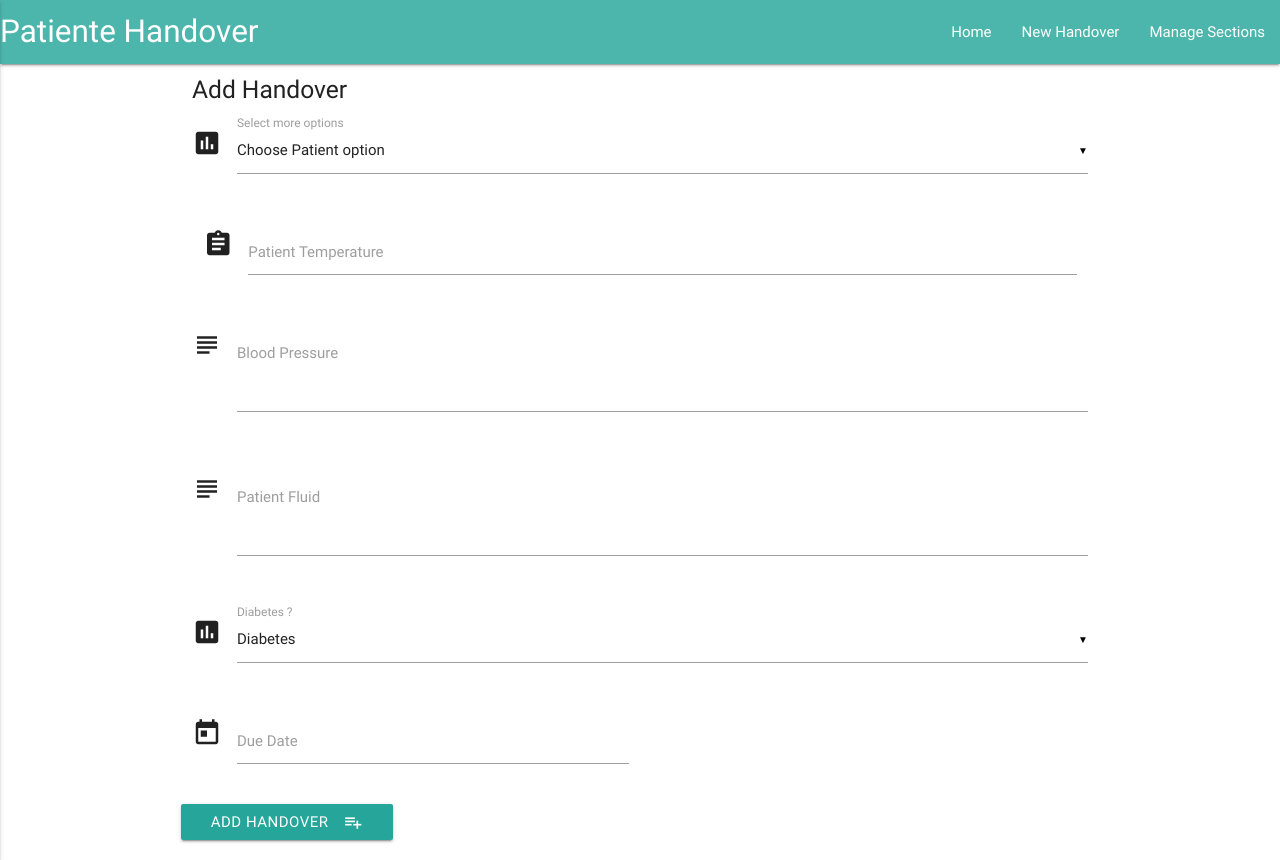
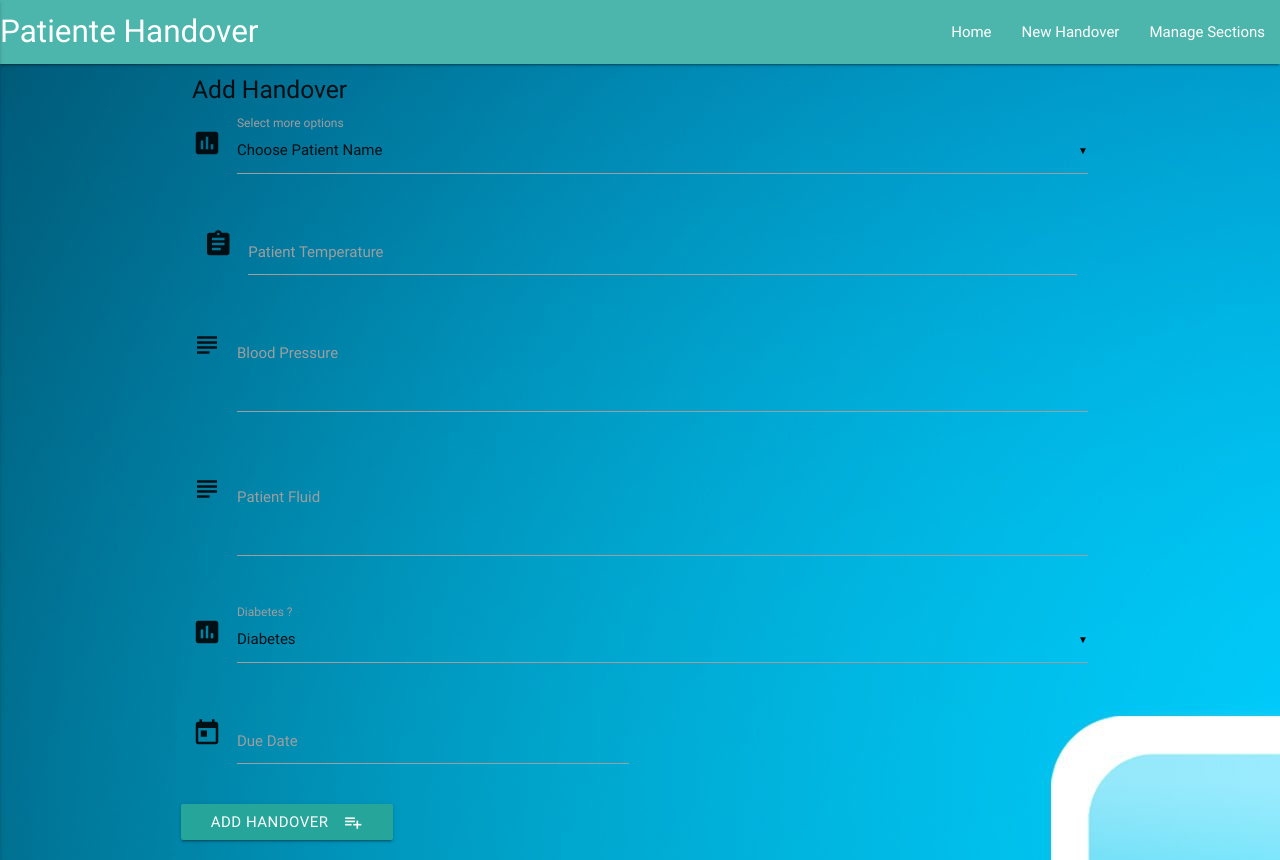
Before and after one commit to jamaral14/data-centric-development-milestone-project-handover, a Flask app: page /get_addhandover in a window 1280 px wide. Run offline with Flask 2, Linux system fonts and the light colour scheme; data that the repository does not hold is empty; some libraries are stand-ins or nearby versions.

Commit message:
no changes

```diff
--- a/app.py
+++ b/app.py
@@ -41,9 +41,8 @@ def update_handover(handover_id):
     handover = mongo.db.handover
     handover.update( {'_id': ObjectId(handover_id)},
     {
-        'title':request.form.get('title'),
-        'first_name':request.form.get('first_name'),
-        'surname': request.form.get('surname'),
+        'name':request.form.get('name'),
+        'temperature':request.form.get('temperature'),
         'dob': request.form.get('dob'),
         'blood_pressure':request.form.get('blood_pressure'),
         'diabetes':request.form.get('diabetes'),
--- a/static/css/style.css
+++ b/static/css/style.css
@@ -15,5 +15,5 @@ nav {
 }
 
 body {
-background-image:
+background-image:url(../static/img/fundo.jpg);
 }
--- a/templates/addhandover.html
+++ b/templates/addhandover.html
@@ -8,7 +8,7 @@
          <div class="input-field col s12">
          <i class="material-icons prefix">poll</i>
     <select id= "sections" name= "select_option">
-      <option value="" disabled selected>Choose Patient option</option>
+      <option value="" disabled selected>Choose Patient Name</option>
       {% for sec in sections %}
       <option value="{{sec.select_option}}">{{sec.select_option}}</option>
       {% endfor %}
@@ -42,8 +42,8 @@
     <i class="material-icons prefix">poll</i>
     <select>
       <option value="" disabled selected>Diabetes</option>
-      <option value="1">YES</option>
-      <option value="2">NO</option>
+      <option value="1">Diabetes -> YES</option>
+      <option value="2">Diabetes -> NO</option>
     </select>
     <label>Diabetes ?</label>
   </div>
--- a/templates/handover.html
+++ b/templates/handover.html
@@ -10,7 +10,7 @@
               <img src="static/img/PatientCode.jpeg">
             </div>
             <div class="card-content">
-              <p><strong>{{handover.title}}   {{handover.first_name}}  {{handover.surname}}</strong></p>
+              <p><strong> {{handover.name}} {{handover.diabetes}} {{handover.dob}}  </strong></p>
             </div>
             <div class="card-action">
             <a href="{{url_for('delete_handover', handover_id=handover._id)}}"class="waves-effect waves-light btn btn_small">DEL</a>
```
Also changed, not shown: templates/edithandover.html (+4 -4 lines).
